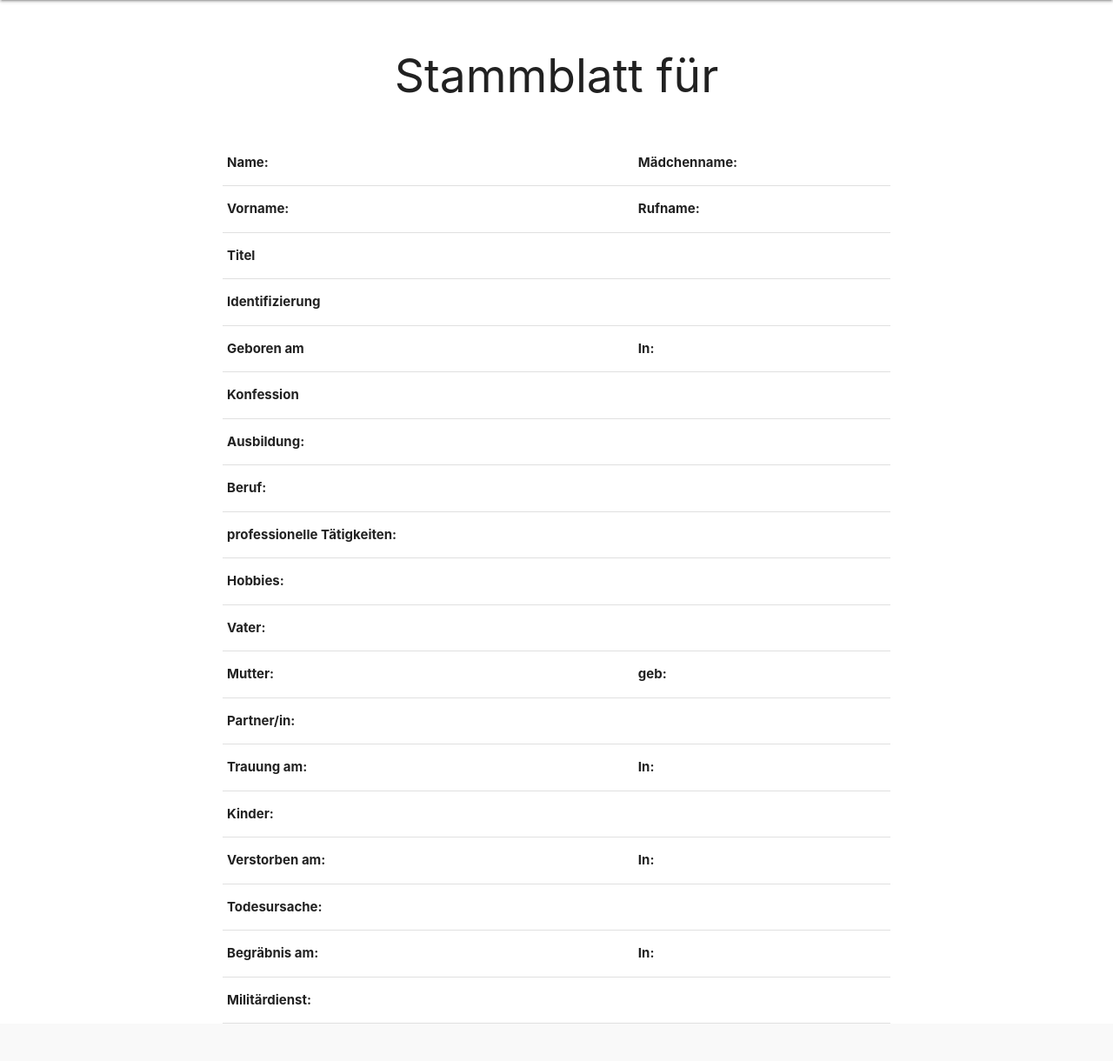
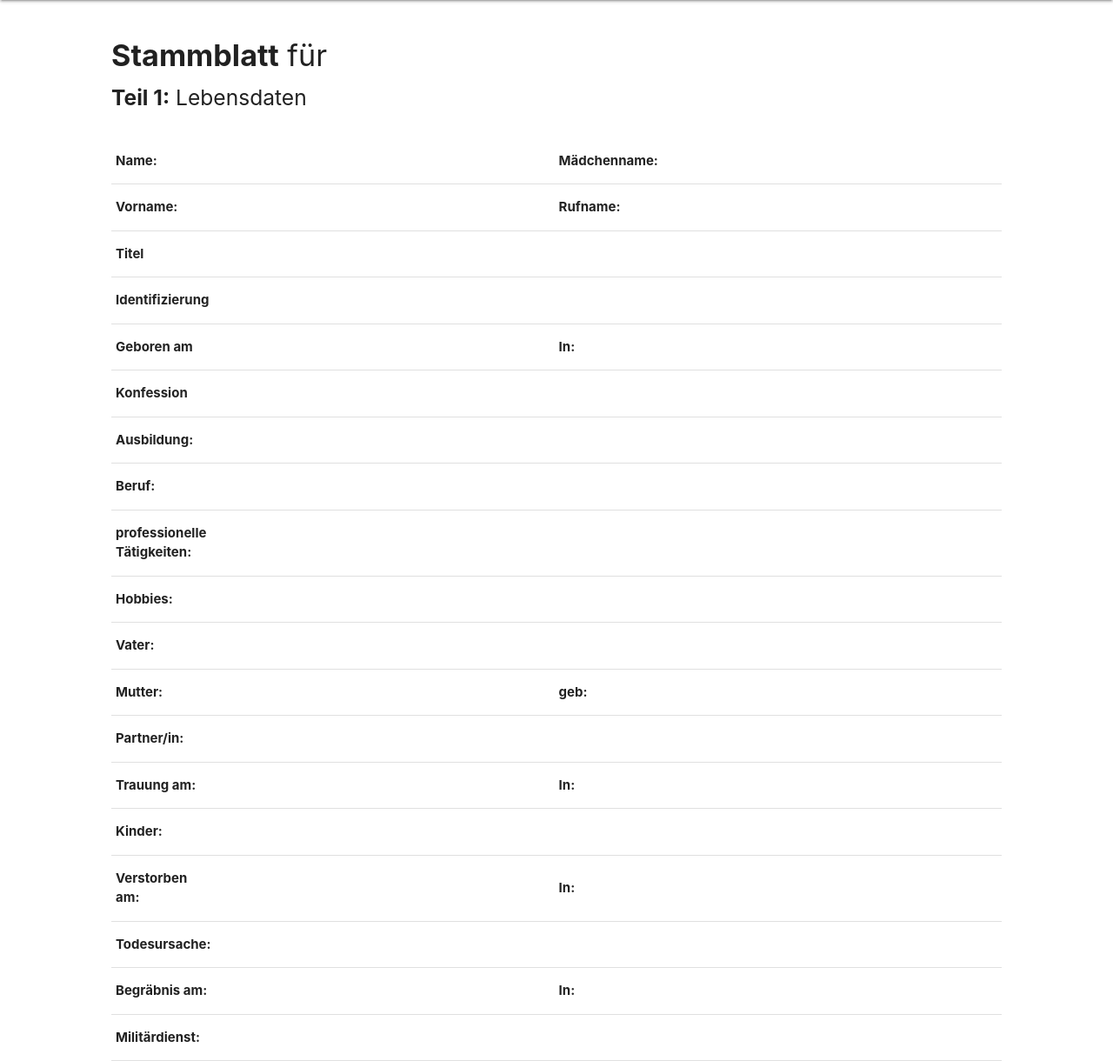
Before and after one commit to mmoskovic-tgm/Projekt_4_WS, a PHP site: page /nahansicht-gui.php in a window 1280 px wide. Shown: the part 64-1284 px from the top of the page at 87% size. Before the commit the page ends 1241 px from the top, so only its background shows below. Run offline with PHP 8.4, Linux system fonts and the light colour scheme; data that the repository does not hold is empty.

Commit message:
Fehlerkorrektur, nach fehlerhaftem Commit

```diff
--- a/nahansicht-gui.php
+++ b/nahansicht-gui.php
@@ -13,10 +13,11 @@
 </head>
 
 <body>
+	<div class="nahansichtFonttype">
 	<nav>
     <div class="nav-wrapper grey darken-4">
 		<!--<img src="img/logo.png" class="brand-logo" width="3.5%" height="90%" hspace="20">	-->
-		<a href="uebersicht.php" class="brand-logo logo">FamArch</a>
+		<a href="index.php" class="brand-logo logo">FamArch</a>
     	<ul id="nav-mobile" class="right hide-on-med-and-down">
 			<li><a href="uebersicht.php" class="navBar">Übersicht</a></li>
 			<li><a href="#" class="navBar">Personen</a></li>
@@ -26,109 +27,109 @@
   </nav>
 
 	<br>
-	<h2 style="text-align:center;">Stammblatt für <?php echo $person['nachname']?> <?php echo $person['vorname']?></h2>
+	<h4 style="margin-left:10%;"><b>Stammblatt</b> für <?php echo $person['nachname']?> <?php echo $person['vorname']?></h4>
+	<h5 style="margin-left:10%;"><b>Teil 1:</b> Lebensdaten</h5>
 	<br>
 	<div class="nahansichtGesamtTabelle">
 		<table>
 			<tbody>
 			  <tr>
 
-				 <td><b>Name:</b></td>
-				<td><?php echo $person['nachname']?></td>
-
-				<td><b>Mädchenname:</b></td>
-				<td><?php echo $person['maedName']?></td>
+				<td style="width:10%"><b>Name:</b></td>
+				<td style="width:40%"><?php echo $person['nachname']?></td>
+				<td style="width:10%"><b>Mädchenname:</b></td>
+				<td style="width:40%"><?php echo $person['maedName']?></td>
 
 			  </tr>
 			  <tr>
-				<td><b>Vorname:</b></td>
-				<td><?php echo $person['vorname']?></td>
-				<td><b>Rufname:</b></td>
-				<td><?php echo $person['rufname']?></td>
+				<td style="width:10%"><b>Vorname:</b></td>
+				<td style="width:40%"><?php echo $person['vorname']?></td>
+				<td style="width:10%"><b>Rufname:</b></td>
+				<td style="width:40%"><?php echo $person['rufname']?></td>
 			  </tr>
 			  <tr>
-				<td><b>Titel</b></td>
-				<td><?php echo $person['titel']?></td>
+				<td style="width:10%"><b>Titel</b></td>
+				<td style="width:40%"><?php echo $person['titel']?></td>
 			  </tr>
 			  <tr>
-				<td><b>Identifizierung</b></td>
-				<td><?php echo $person['kurzzeichen']?></td>
+				<td style="width:10%"><b>Identifizierung</b></td>
+				<td style="width:40%"><?php echo $person['kurzzeichen']?></td>
 			  </tr>
 			  <tr>
-				<td><b>Geboren am</b></td>
-				<td><?php echo $person['gebDatum']?></td>
-				<td><b>In:</b></td>
-				<td><?php echo $person['gebOrt']?></td>
+				<td style="width:10%"><b>Geboren am</b></td>
+				<td style="width:40%"><?php echo $person['gebDatum']?></td>
+				<td style="width:10%"><b>In:</b></td>
+				<td style="width:40%"><?php echo $person['gebOrt']?></td>
 			  </tr>
 			  <tr>
-				<td><b>Konfession</b></td>
-				<td><?php echo $person['konfession']?></td>
+				<td style="width:10%"><b>Konfession</b></td>
+				<td style="width:40%"><?php echo $person['konfession']?></td>
 			  </tr>
 			  <tr>
-				<td><b>Ausbildung:</b></td>
-				<td><?php echo $person['ausbildung']?></td>
+				<td style="width:10%"><b>Ausbildung:</b></td>
+				<td style="width:40%"><?php echo $person['ausbildung']?></td>
 			  </tr>
 			  <tr>
-				<td><b>Beruf:</b></td>
-				<td><?php echo $person['berufLaufbahn']?></td>
+				<td style="width:10%"><b>Beruf:</b></td>
+				<td style="width:40%"><?php echo $person['berufLaufbahn']?></td>
 			  </tr>
 			  <tr>
-				<td><b>professionelle Tätigkeiten:</b></td>
-				<td><?php echo $person['profTaetigkeiten']?></td>
+				<td style="width:10%"><b>professionelle Tätigkeiten:</b></td>
+				<td style="width:40%"><?php echo $person['profTaetigkeiten']?></td>
 			  </tr>
 			  <tr>
-				<td><b>Hobbies:</b></td>
-				<td><?php echo $person['hobbies']?></td>
+				<td style="width:10%"><b>Hobbies:</b></td>
+				<td style="width:40%"><?php echo $person['hobbies']?></td>
 			  </tr>
 			  <tr>
-				<td><b>Vater:</b></td>
-				<td><?php echo $vater ?></td>
+				<td style="width:10%"><b>Vater:</b></td>
+				<td style="width:40%"><?php echo $vater ?></td>
 			  </tr>
 			  <tr>
-				<td><b>Mutter:</b></td>
-				<td><?php echo $mutter?></td>
-				<td><b>geb:</b></td>
-				<td><?php echo $person['gebMutter']?></td>
+				<td style="width:10%"><b>Mutter:</b></td>
+				<td style="width:40%"><?php echo $mutter?></td>
+				<td style="width:10%"><b>geb:</b></td>
+				<td style="width:40%"><?php echo $person['gebMutter']?></td>
 			  </tr>
 			  <tr>
-				<td><b>Partner/in:</b></td>
-				<td><?php echo $partnerin?></td>
+				<td style="width:10%"><b>Partner/in:</b></td>
+				<td style="width:40%"><?php echo $partnerin?></td>
 			  </tr>
 			  <tr>
-				<td><b>Trauung am:</b></td>
-				<td><?php echo $person['trauDatum']?></td>
-				<td><b>In:</b></td>
-				<td><?php echo $person['trauOrt']?></td>
+				<td style="width:10%"><b>Trauung am:</b></td>
+				<td style="width:40%"><?php echo $person['trauDatum']?></td>
+				<td style="width:10%"><b>In:</b></td>
+				<td style="width:40%"><?php echo $person['trauOrt']?></td>
 			  </tr>
 			  <tr>
-				<td><b>Kinder:</b></td>
-				<td><?php echo $person['kind']?></td>
+				<td style="width:10%"><b>Kinder:</b></td>
+				<td style="width:40%"><?php echo $person['kind']?></td>
 			  </tr>
 			  <tr>
-				<td><b>Verstorben am:</b></td>
-				<td><?php echo $person['verstorbenAm']?></td>
-				<td><b>In:</b></td>
-				<td><?php echo $person['verstorbenIn']?></td>
+				<td style="width:10%"><b>Verstorben am:</b></td>
+				<td style="width:40%"><?php echo $person['verstorbenAm']?></td>
+				<td style="width:10%"><b>In:</b></td>
+				<td style="width:40%"><?php echo $person['verstorbenIn']?></td>
 			  </tr>
 			  <tr>
-				<td><b>Todesursache:</b></td>
-				<td><?php echo $person['todUrsache']?></td>
+				<td style="width:10%"><b>Todesursache:</b></td>
+				<td style="width:40%"><?php echo $person['todUrsache']?></td>
 			  </tr>
 			  <tr>
-				<td><b>Begräbnis am:</b></td>
-				<td><?php echo $person['begraebnisAm']?></td>
-				<td><b>In:</b></td>
-				<td><?php echo $person['begraebnisIn']?></td>
+				<td style="width:10%"><b>Begräbnis am:</b></td>
+				<td style="width:40%"><?php echo $person['begraebnisAm']?></td>
+				<td style="width:10%"><b>In:</b></td>
+				<td style="width:40%"><?php echo $person['begraebnisIn']?></td>
 			  </tr>
 			  <tr>
-				<td><b>Militärdienst:</b></td>
-				<td><?php echo $person['militaerdienst']?></td>
+				<td style="width:10%"><b>Militärdienst:</b></td>
+				<td style="width:40%"><?php echo $person['militaerdienst']?></td>
 			  </tr>
 
 			</tbody>
 		  </table>
 	</div>
-
+	  </div>
 
 
 </body></html>
--- a/style.css
+++ b/style.css
@@ -67,8 +67,8 @@
 }
 
 .nahansichtGesamtTabelle {
-	width: 60%;
-	margin-left: 20%;
+	width:80%;
+	margin-left: 10%;
 }
 .test {
 	width: 50%;
```
